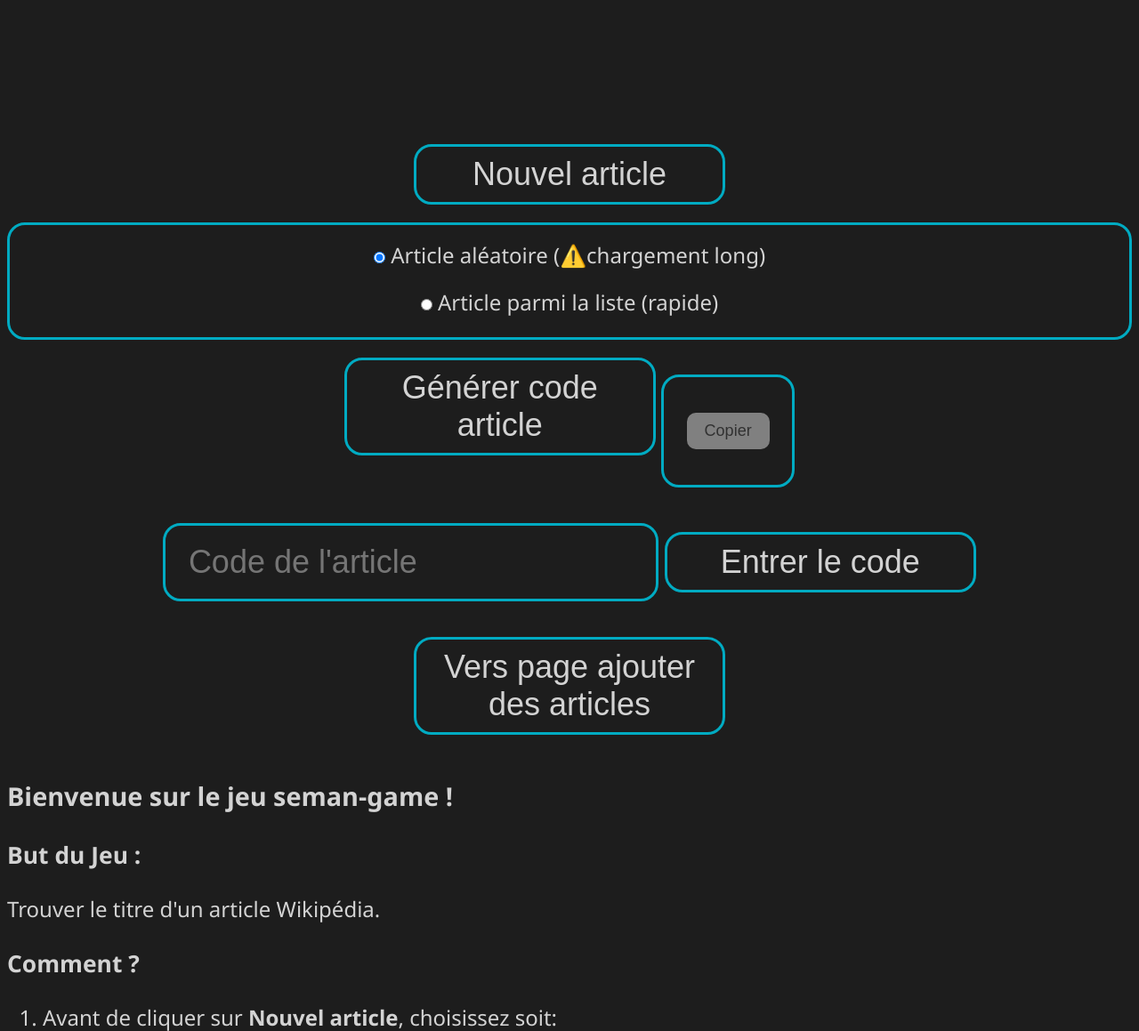
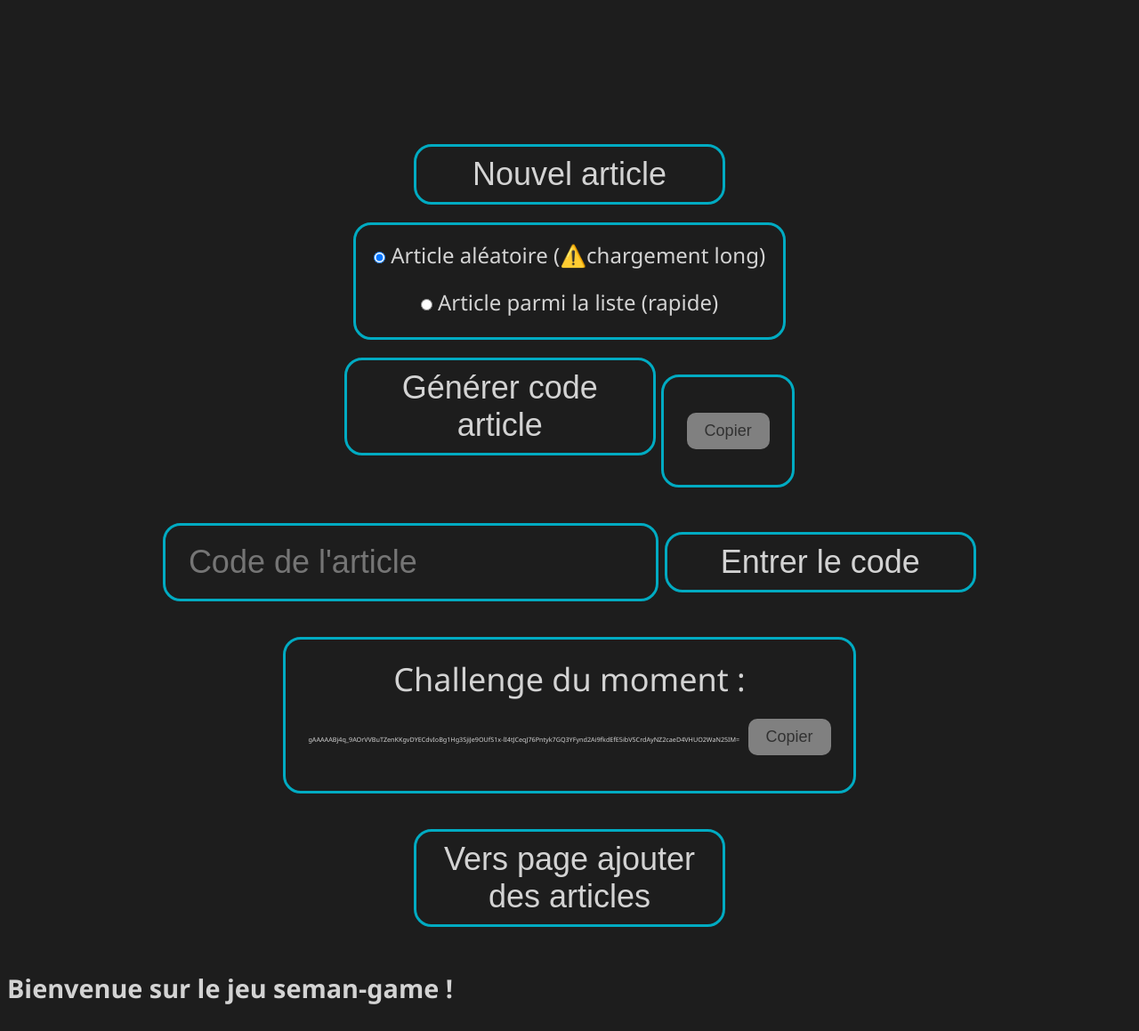
Before and after one commit to MariusFe/seman-game, a Flask app: page / in a window 1280 px wide. Shown: the part 447-1606 px from the top of the page at 89% size. Run offline with Flask 2, Linux system fonts and the light colour scheme; some libraries are stand-ins or nearby versions.

Commit message:
Présentation

```diff
--- a/static/css/style.css
+++ b/static/css/style.css
@@ -320,4 +320,44 @@ footer {
     border-radius: 20px;
     border: solid 3px #00abc2;
     padding: 10px 20px;
+    width: fit-content;
+    margin: auto;
 }
+
+#challenge > span {
+    color: lightgray;
+}
+
+#challenge {
+    display: inline-block;
+}
+
+#challenge {
+    background-color: transparent;
+    border-radius: 20px;
+    border: solid 3px #00abc2;
+    padding: 20px 2vw;
+    color: lightgray;
+    font-size: 1.5em;
+    transition: 1s;
+    transition: 0.5s;
+    margin: 20px auto;
+    width: auto;
+}
+
+#copier_code_challenge{
+    background-color: gray;
+    border-radius: 10px;
+    padding: 10px 20px;
+    color: rgb(49, 49, 49);
+    font-size: 0.5em;
+    transition: 0.2s;
+    width: fit-content;
+    margin: 20px auto;
+    border: transparent;
+}
+
+#copier_code_challenge:hover{
+    cursor: pointer;
+    color: black;
+}
--- a/static/html/index.html
+++ b/static/html/index.html
@@ -67,6 +67,14 @@
                 <br>
                 <span id="faux_code" style="font-size: 1.5em; color: darkred;"></span>
             </div>
+
+            <div id="challenge">Challenge du moment :<br>
+                <span id="code_article_challenge" style="font-size: 0.2em;">gAAAAABj4q_9AOrVVBuTZenKKgvDYECdvIoBg1Hg3SjiJe9OUfS1x-lI4tJCeqJ76Pntyk7GQ3YFynd2Ai9fkdEfE5ibV5CrdAyNZ2caeD4VHUO2WaN25IM=</span>
+                <button id="copier_code_challenge" name="copier_code_challenge" type="submit">
+                    Copier
+                </button>
+            </div>
+
             <form action="/selectArticle">
                 <button id="selection_article">
                     Vers page ajouter des articles
--- a/static/js/scriptIndex.js
+++ b/static/js/scriptIndex.js
@@ -83,6 +83,11 @@ $(document).ready(function() {
 
     $("#copier_code").click(function(){
         var code = document.getElementById("code_article_texte").innerHTML;
+        navigator.clipboard.writeText(code);
+    });
+
+    $("#copier_code_challenge").click(function(){
+        var code = document.getElementById("code_article_challenge").innerHTML;
         navigator.clipboard.writeText(code);
     });
 
--- a/static/python/back.py
+++ b/static/python/back.py
@@ -158,7 +158,7 @@ class Back:
             self.returned_size = self.taille_article
 
         # Nombre de paragraphes retournés
-        nb_paragraphes = 5
+        nb_paragraphes = 10
         nb_paragraphes_current = 0
         i = 0
         last_i = 0
```
Also changed, not shown: data/articleList.txt (+1 -52 lines).
